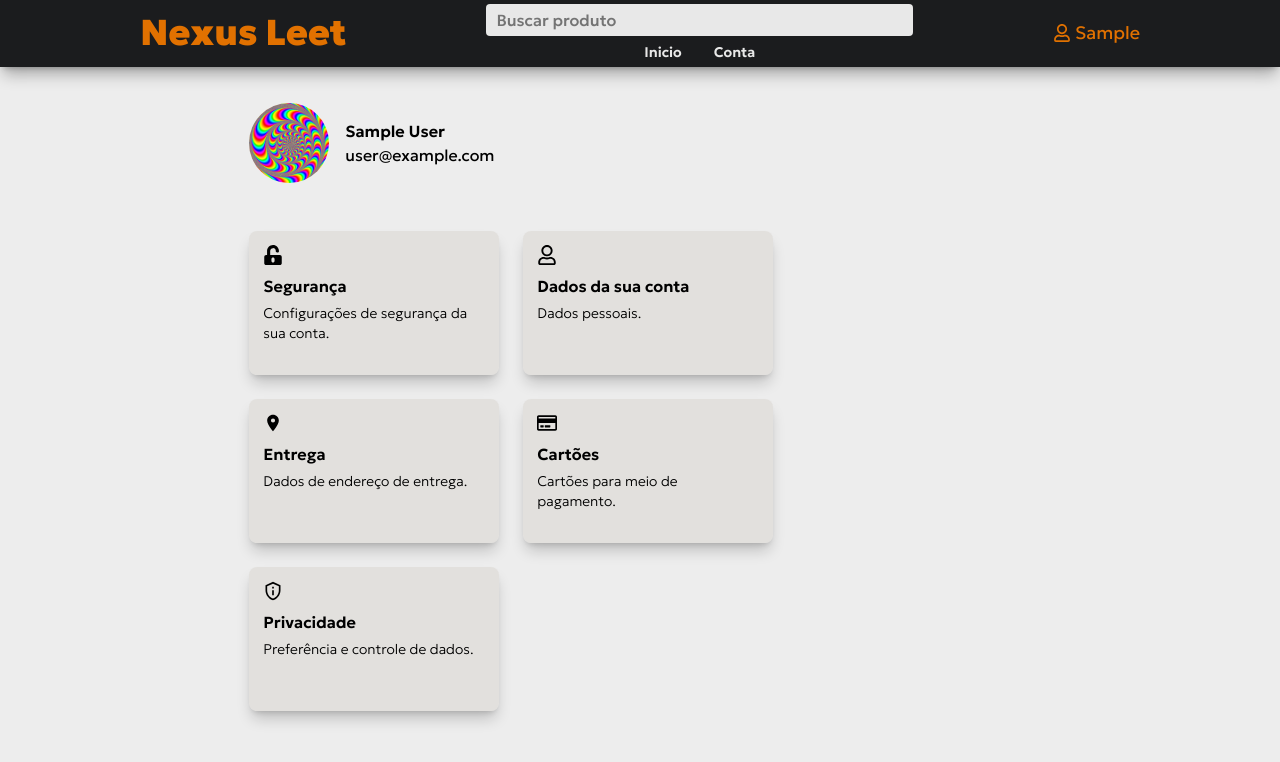
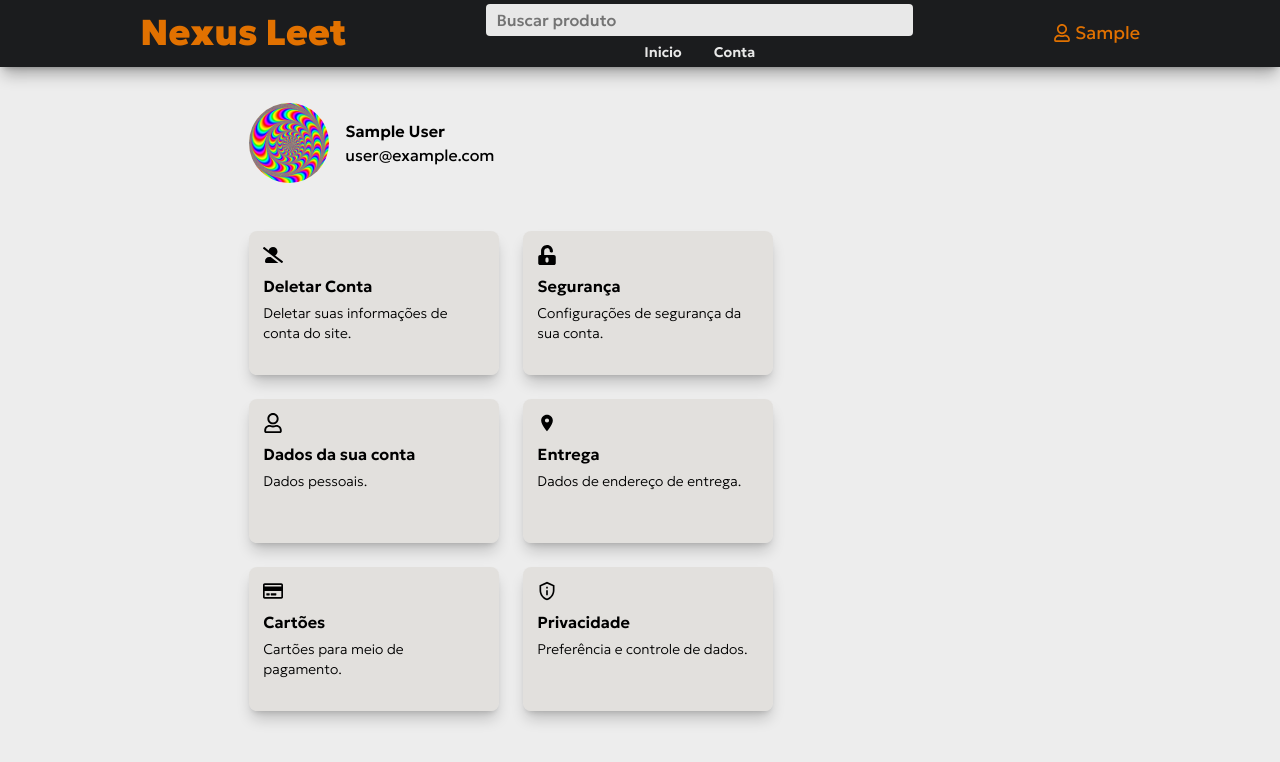
Before and after one commit to gustavocarvalho-ra/NextJs-NexusLeet, a Next.js app: page /my-account/user in a window 1280 px wide. Shown: the top 762 px of the page. Built offline with nearby package versions, Linux system fonts and the light colour scheme; no server answers; sample sign-in values are in the browser's storage.

Commit message:
feat: add new user config

```diff
--- a/src/app/my-account/user/page.tsx
+++ b/src/app/my-account/user/page.tsx
@@ -4,7 +4,7 @@ import Header from '@/app/components/Header';
 import { redirect } from 'next/navigation';
 import Image  from 'next/image';
 import CardUserConfg from '@/app/components/ui/CardUserConfg';
-import { FaRegUser, FaUnlockAlt, FaRegCreditCard } from 'react-icons/fa';
+import { FaRegUser, FaUnlockAlt, FaRegCreditCard, FaUserAltSlash } from 'react-icons/fa';
 import { MdOutlinePrivacyTip, MdLocationOn  } from "react-icons/md";
 
 
@@ -32,6 +32,13 @@ export default async function MyAccontUser() {
               </div>
             </div>
             <div className='flex gap-6 flex-wrap'>
+              <CardUserConfg
+                href='/my-account/user/delete-count'
+                icon={<FaUserAltSlash />}
+                TextStr="Deletar Conta"
+                AboutStr="Deletar suas informações de conta do site."
+              />
+
               <CardUserConfg
                 href='/'
                 icon={<FaUnlockAlt />}
```
